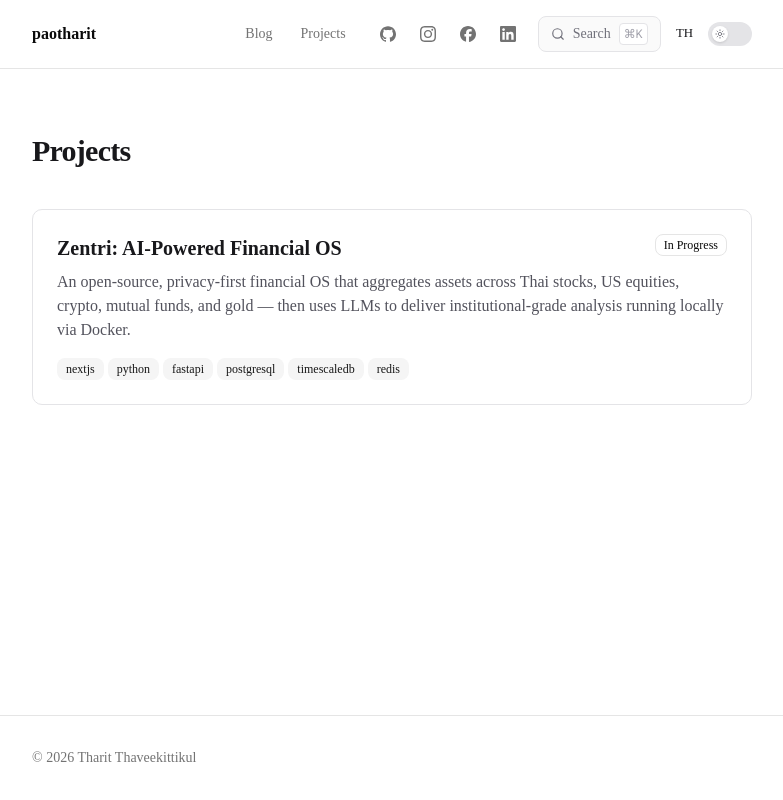
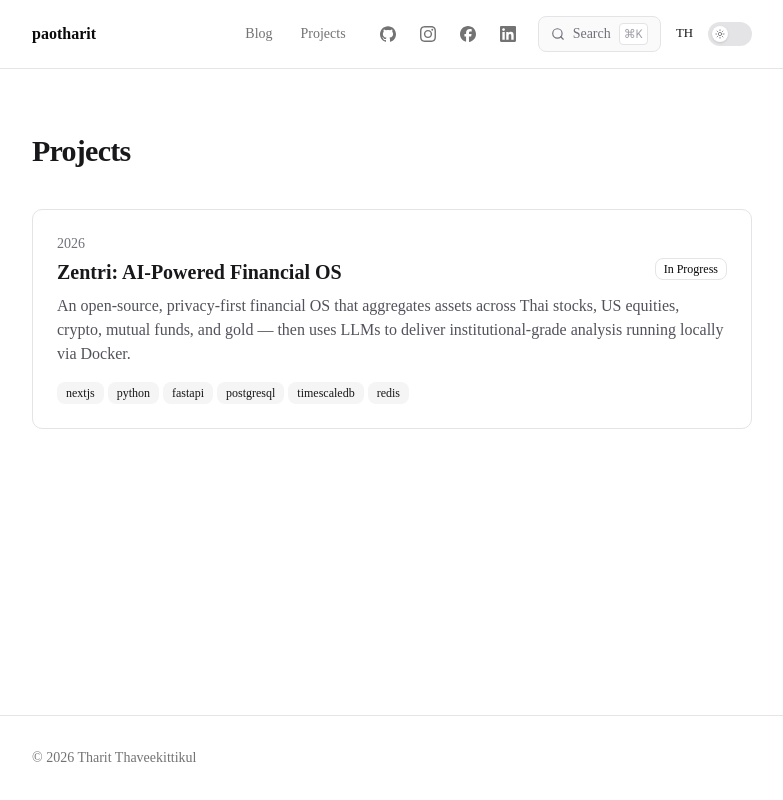
Before and after one commit to tharitthaveekittikul/paotharit-portfolio, a Next.js app: page /en/projects in a window 1280 px wide. Shown: the whole page, without its empty margins (248-1031 px from the left). Built offline with nearby package versions, Linux system fonts and the light colour scheme.

Commit message:
feat (date): add date for project and blog

```diff
--- a/src/app/[locale]/projects/[slug]/page.tsx
+++ b/src/app/[locale]/projects/[slug]/page.tsx
@@ -55,6 +55,12 @@ export default async function ProjectPage({
           {frontmatter.description}
         </p>
         <div className="mb-6 flex flex-wrap gap-4 text-sm text-zinc-500 dark:text-zinc-400">
+          <time dateTime={new Date(frontmatter.date).toISOString().slice(0, 10)}>
+            {new Date(frontmatter.date).toLocaleDateString(
+              locale === 'th' ? 'th-TH' : 'en-US',
+              { year: 'numeric' }
+            )}
+          </time>
           {frontmatter.role && <span>{frontmatter.role}</span>}
           {frontmatter.duration && <span>{frontmatter.duration}</span>}
           {frontmatter.projectStatus && (
--- a/src/app/[locale]/projects/page.tsx
+++ b/src/app/[locale]/projects/page.tsx
@@ -35,6 +35,15 @@ export default async function ProjectsPage({
               href={`/${locale}/projects/${project.slug}`}
               className="group block rounded-lg border border-zinc-200 p-6 transition-colors hover:border-zinc-400 dark:border-zinc-800 dark:hover:border-zinc-600"
             >
+              <time
+                dateTime={new Date(project.date).toISOString().slice(0, 10)}
+                className="mb-1 block text-sm text-zinc-500 dark:text-zinc-400"
+              >
+                {new Date(project.date).toLocaleDateString(
+                  locale === 'th' ? 'th-TH' : 'en-US',
+                  { year: 'numeric' }
+                )}
+              </time>
               <div className="mb-2 flex items-start justify-between gap-4">
                 <h2 className="text-xl font-semibold text-zinc-900 group-hover:text-black dark:text-zinc-50 dark:group-hover:text-white">
                   {project.title}
```
Also changed, not shown: 2 other files (tests, documents, lock files or other folders).
